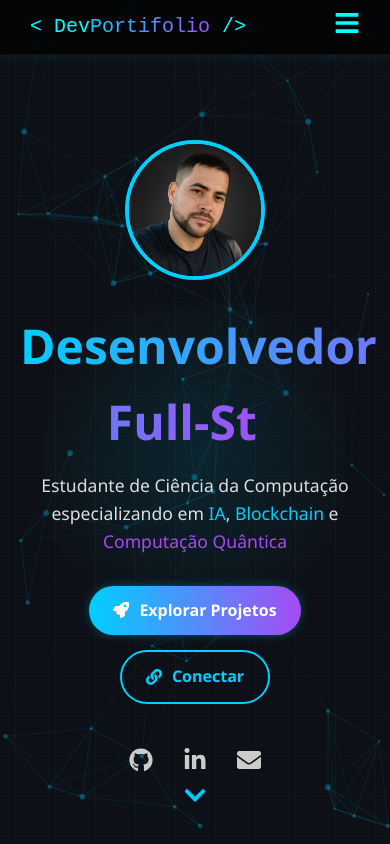
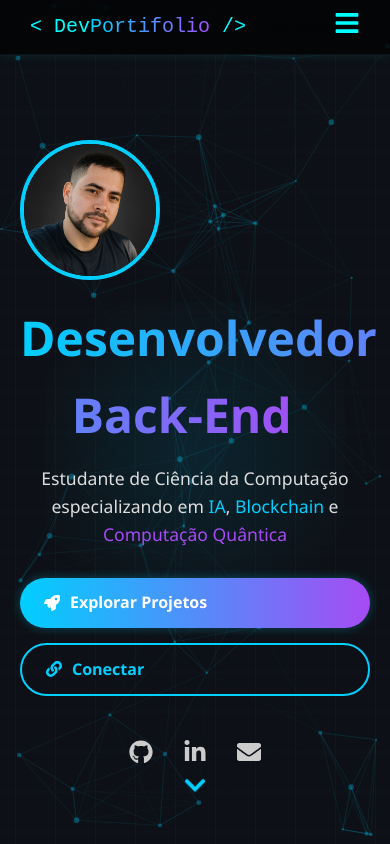
Before and after one commit to MarcioJunior2108/DevPortifolio, a React (Vite) app: page / in a window 390 px wide. Shown: the top 844 px of the page. Built offline with nearby package versions, Linux system fonts and the light colour scheme.

Commit message:
Corrigindo Bug

```diff
--- a/src/index.css
+++ b/src/index.css
@@ -5,18 +5,20 @@
   box-sizing: border-box;
 }
 
+/* Base do HTML e corpo */
 html, body {
   height: 100%;
   scroll-behavior: smooth;
   font-family: 'Segoe UI', Tahoma, Geneva, Verdana, sans-serif;
   background-color: #0d1117;
   background-image:
-    linear-gradient(rgba(255, 255, 255, 0.02) 1px, transparent 1px),
-    linear-gradient(90deg, rgba(255, 255, 255, 0.02) 1px, transparent 1px);
+    linear-gradient(rgba(255, 255, 255, 0.015) 1px, transparent 1px),
+    linear-gradient(90deg, rgba(255, 255, 255, 0.015) 1px, transparent 1px);
   background-size: 40px 40px;
   background-position: center;
   color: #ffffff;
   line-height: 1.6;
+  overflow-x: hidden;
 }
 
 /* Links */
@@ -24,7 +26,6 @@
   color: inherit;
   text-decoration: none;
 }
-
 a:hover {
   text-decoration: underline;
 }
@@ -33,7 +34,7 @@
 .container {
   width: 90%;
   max-width: 1200px;
-  margin: auto;
+  margin: 0 auto;
 }
 
 /* Cabeçalho fixo */
@@ -45,6 +46,8 @@
   background: #000000;
   border-bottom: 1px solid #1a1a1a;
   z-index: 1000;
+  padding: 15px 0;
+  box-shadow: 0 1px 5px rgba(0, 0, 0, 0.4);
 }
 
 /* Seções */
@@ -59,22 +62,31 @@
   font-weight: 700;
 }
 
-/* Gradiente bonito para destaque */
-.highlight {
+/* Destaque gradiente */
+.highlight,
+.gradiente {
   background: linear-gradient(to right, #00d4ff, #a64eff);
   -webkit-background-clip: text;
   -webkit-text-fill-color: transparent;
 }
 
 /* Botões padrão */
-button {
+button,
+.btn {
   padding: 12px 24px;
   border: none;
   border-radius: 8px;
   font-size: 1rem;
   font-weight: bold;
+  background: linear-gradient(90deg, #00d4ff, #a64eff);
+  color: #fff;
   cursor: pointer;
   transition: all 0.3s ease;
+}
+button:hover,
+.btn:hover {
+  opacity: 0.85;
+  transform: scale(1.02);
 }
 
 /* Rodapé */
@@ -90,16 +102,47 @@
 ::-webkit-scrollbar {
   width: 8px;
 }
-
 ::-webkit-scrollbar-track {
   background: #0d1117;
 }
-
 ::-webkit-scrollbar-thumb {
   background: #444;
   border-radius: 10px;
 }
-
 ::-webkit-scrollbar-thumb:hover {
   background: #888;
 }
+
+/* Ajuste geral para imagens */
+img {
+  max-width: 100%;
+  display: block;
+}
+
+/* Animações leves (scroll reveal, se usar JS) */
+.reveal {
+  opacity: 0;
+  transform: translateY(40px);
+  transition: all 0.6s ease;
+}
+.reveal.active {
+  opacity: 1;
+  transform: translateY(0);
+}
+
+/* Responsividade simples */
+@media (max-width: 768px) {
+  section {
+    padding: 80px 15px 50px;
+  }
+
+  .btn,
+  button {
+    width: 100%;
+    padding: 14px;
+  }
+
+  header {
+    padding: 10px 0;
+  }
+}
```
